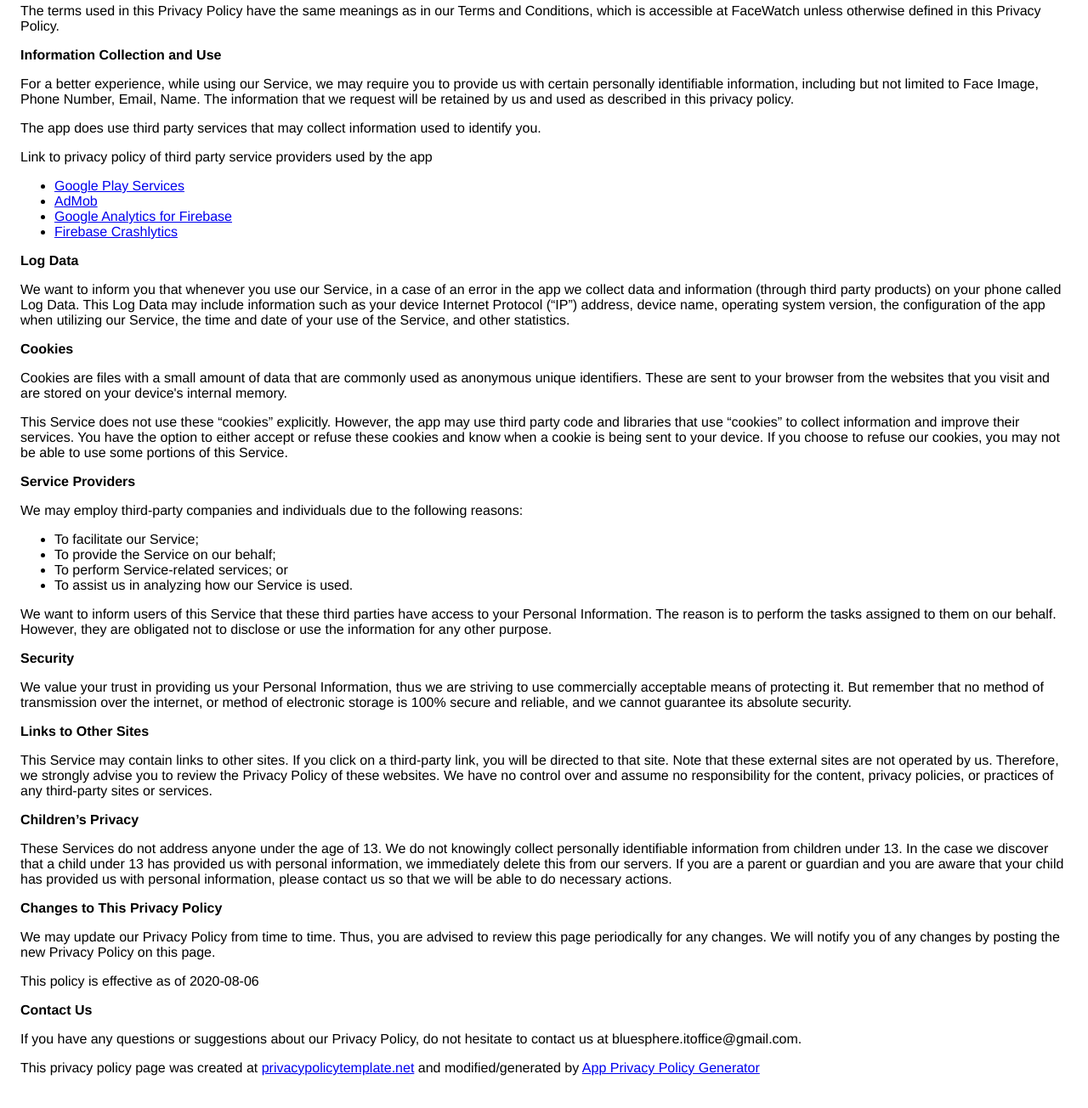
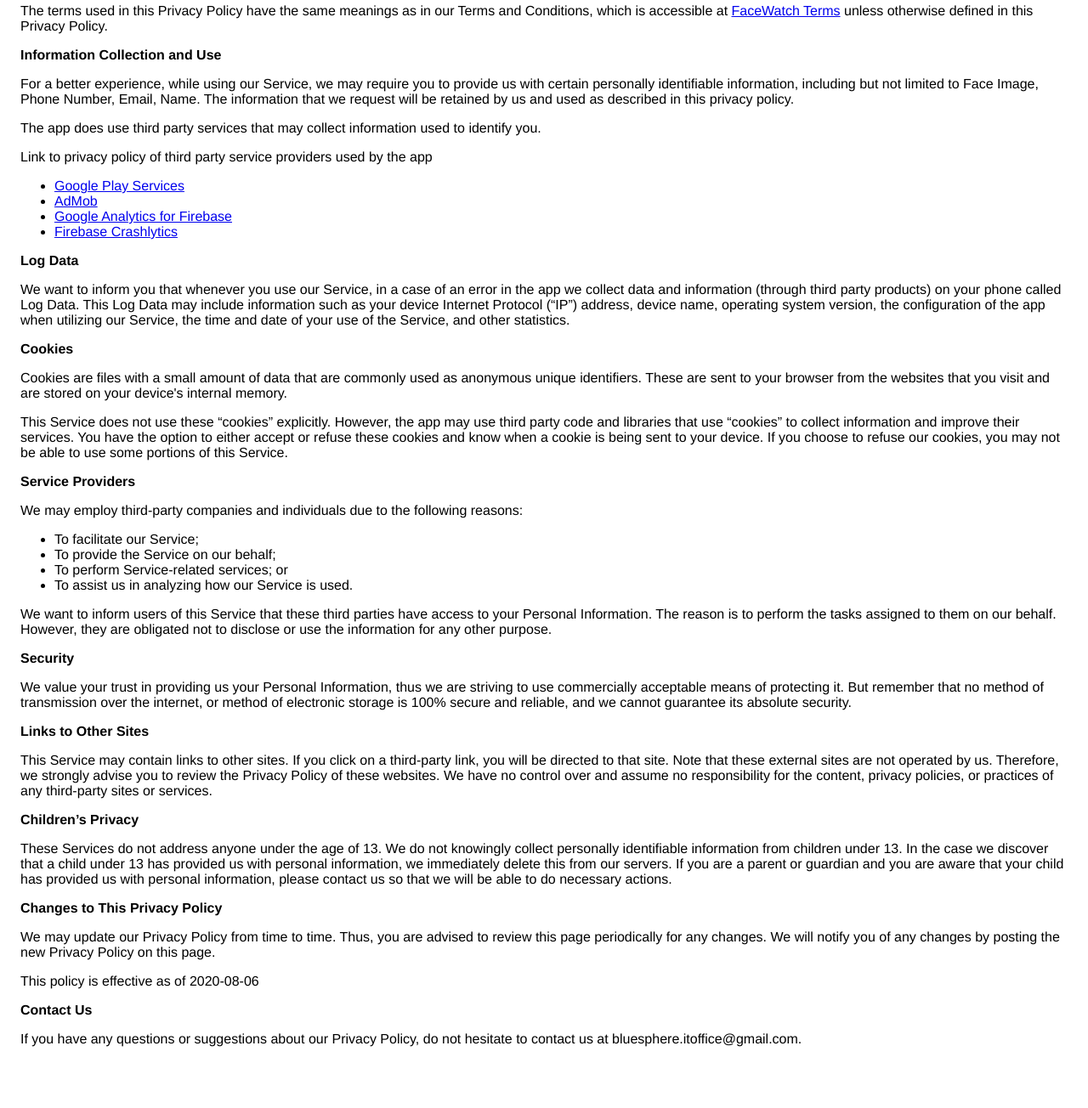
Before and after one commit to blueSphereIt/blueSphereit.github.io, a plain HTML site: page facewatch/privacy.html in a window 1280 px wide. Shown: the part 174-1478 px from the top of the page at 85% size. After the commit the page ends 1446 px from the top, so only its background shows below. Drawn offline with Linux system fonts and the light colour scheme.

Commit message:
Update privacy.html

```diff
--- a/facewatch/privacy.html
+++ b/facewatch/privacy.html
@@ -25,7 +25,7 @@
                 </p> <p>
                   The terms used in this Privacy Policy have the same meanings
                   as in our Terms and Conditions, which is accessible at
-                  FaceWatch unless otherwise defined in this Privacy Policy.
+                  <a href="https://bluesphereit.github.io/facewatch/terms.html" target="_blank" rel="noopener noreferrer">FaceWatch Terms</a> unless otherwise defined in this Privacy Policy.
                 </p> <p><strong>Information Collection and Use</strong></p> <p>
                   For a better experience, while using our Service, we
                   may require you to provide us with certain personally
@@ -104,10 +104,6 @@
                 </p> <p>This policy is effective as of 2020-08-06</p> <p><strong>Contact Us</strong></p> <p>
                   If you have any questions or suggestions about our
                   Privacy Policy, do not hesitate to contact us at bluesphere.itoffice@gmail.com.
-                </p> <p>
-                  This privacy policy page was created at
-                  <a href="https://privacypolicytemplate.net" target="_blank" rel="noopener noreferrer">privacypolicytemplate.net</a>
-                  and modified/generated by
-                  <a href="https://app-privacy-policy-generator.firebaseapp.com/" target="_blank" rel="noopener noreferrer">App Privacy Policy Generator</a></p>
+                </p>
     </body>
     </html>
```
